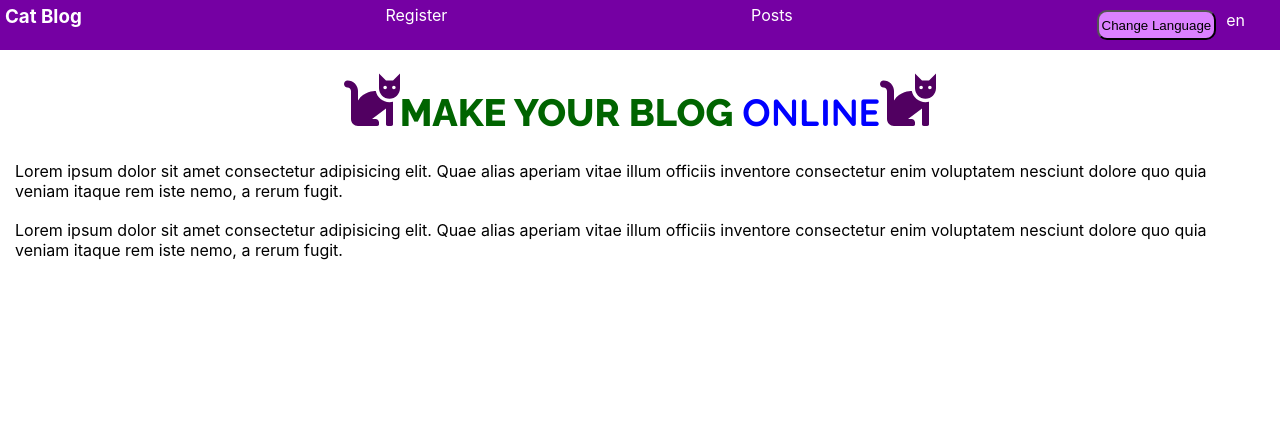
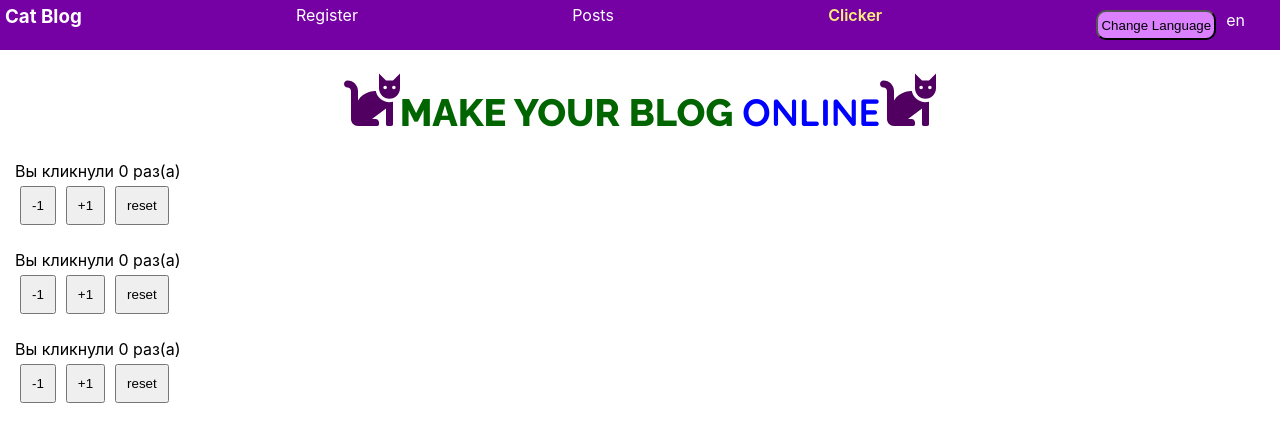
Before and after one commit to karaychentseva/js-pro-course, a React (Create React App) app in the folder hw-37/my-app/: page /clicker in a window 1280 px wide. Before the commit this address led to /home. Shown: the top 442 px of the page. Built offline with nearby package versions, Linux system fonts and the light colour scheme.

Commit message:
ht-46 - add reducer for clicker

```diff
--- a/hw-37/my-app/package.json
+++ b/hw-37/my-app/package.json
@@ -16,8 +16,10 @@
     "axios": "^0.26.1",
     "react": "^17.0.2",
     "react-dom": "^17.0.2",
+    "react-redux": "^8.0.1",
     "react-router-dom": "^6.3.0",
     "react-scripts": "5.0.0",
+    "redux": "^4.2.0",
     "sass": "^1.49.9",
     "typescript": "^4.6.3",
     "web-vitals": "^2.1.4"
--- a/hw-37/my-app/src/App.tsx
+++ b/hw-37/my-app/src/App.tsx
@@ -39,6 +39,13 @@ const App = () => {
             {/* <Post id={12} /> */}
 
             <Routes>
+            <Route path="/clicker/" element= {
+                <div>
+                  <ClickButton/>
+                  <ClickButton/>
+                  <ClickButton/>
+                </div>
+              } />
               <Route path="/registration/*" element={<Registration/>} />
               <Route path="/home" element={
                 <div>
--- /dev/null
+++ b/hw-37/my-app/src/components/click-button/ClickButton.scss
@@ -0,0 +1,8 @@
+.click-button-component {
+    margin-bottom: 20px;
+
+    button{
+        margin: 5px;
+        padding: 10px;
+    }
+}
--- a/hw-37/my-app/src/components/click-button/ClickButton.tsx
+++ b/hw-37/my-app/src/components/click-button/ClickButton.tsx
@@ -1,29 +1,35 @@
-import { useEffect, useState } from "react";
+import { useDispatch, useSelector } from "react-redux";
+import { setValue, shiftValue } from "../../store/clicker/actionCreators";
 
+import "./ClickButton.scss";
 type PropsType = {}
 
 const ClickButton = ({}: PropsType) => {
-    const [count, setCount] = useState(10);
-
-    useEffect(() => {
-        console.log('component render, counter: ' + count);
-    }, [count]);
+    const count = useSelector((state: any) => state.clicker.value);
+    const dispatch = useDispatch();
 
     const increment = () => {
-        setCount(count + 1);
+        dispatch(shiftValue(1));
     }
     const decrement = () => {
-        setCount(count - 1);
+        dispatch(shiftValue(-1));
+    }
+
+    const reset = () => {
+        dispatch(setValue(0));
     }
 
     return (
-        <div>
-            <p style={{ background: count % 2 ? "red" : "green" }}>Вы кликнули {count} раз(а)</p>
+        <div className="click-button-component">
+            <p>Вы кликнули {count} раз(а)</p>
+            <button onClick={decrement}>
+                -1
+            </button>
             <button onClick={increment}>
-            Нажми на меня - увеличить
+                +1
             </button>
-            <button onClick={decrement}>
-            Нажми на меня - уменьшить
+            <button onClick={reset}>
+                reset
             </button>
         </div>
     )
--- a/hw-37/my-app/src/components/header/Header.tsx
+++ b/hw-37/my-app/src/components/header/Header.tsx
@@ -9,6 +9,7 @@ type PropsType = {
 const LINKS = [
     { url: "/registration", text: "Register" },
     { url: "/posts", text: "Posts" },
+    { url: "/clicker", text: "Clicker" },
 ]
 
 const Header: React.FC<PropsType> = () => {
--- a/hw-37/my-app/src/index.tsx
+++ b/hw-37/my-app/src/index.tsx
@@ -1,11 +1,15 @@
 import React from 'react';
+import { Provider } from 'react-redux'
 import ReactDOM from 'react-dom';
 import App from './App';
+import store from './store/store';
 import './index.css';
 
 ReactDOM.render(
   <React.StrictMode>
-    <App />
+    <Provider store={store}>
+      <App />
+    </Provider>
   </React.StrictMode>,
   document.getElementById('root')
 );
--- /dev/null
+++ b/hw-37/my-app/src/store/clicker/actionCreators.ts
@@ -0,0 +1,11 @@
+import { ClickerAction, ClickerActionTypes } from './types';
+
+export const setValue = (value: number): ClickerAction => ({
+    type: ClickerActionTypes.SET_VALUE,
+    payload: value,
+});
+
+export const shiftValue = (value: number): ClickerAction => ({
+    type: ClickerActionTypes.SHIFT_VALUE,
+    payload: value,
+});
--- /dev/null
+++ b/hw-37/my-app/src/store/clicker/reducer.ts
@@ -0,0 +1,25 @@
+import { ClickerStateType } from "./types";
+import { ClickerAction, ClickerActionTypes } from "./types";
+
+const initialState: ClickerStateType = {
+    value: 0,
+}
+
+export const clickerReducer = (state = initialState, action: ClickerAction): ClickerStateType => {
+    switch(action.type) {
+        case ClickerActionTypes.SET_VALUE: {
+            return {
+                ...state,
+                value: action.payload,
+            }
+        }
+        case ClickerActionTypes.SHIFT_VALUE: {
+            const value = state.value + action.payload;
+            return {
+                ...state,
+                value,
+            }
+        }
+        default: return state;
+    }
+}
--- /dev/null
+++ b/hw-37/my-app/src/store/clicker/types.ts
@@ -0,0 +1,22 @@
+export type ClickerStateType = {
+    value: number
+}
+
+export enum ClickerActionTypes {
+    SET_VALUE = "SET_VALUE",
+    SHIFT_VALUE = "SHIFT_VALUE",
+}
+
+type setValueAction = {
+    type: ClickerActionTypes.SET_VALUE,
+    payload: number,
+}
+
+type shiftValueAction = {
+    type: ClickerActionTypes.SHIFT_VALUE,
+    payload: number,
+}
+
+export type ClickerAction =
+    setValueAction
+    | shiftValueAction;
--- /dev/null
+++ b/hw-37/my-app/src/store/reducers.ts
@@ -0,0 +1,6 @@
+import { combineReducers } from "redux";
+import { clickerReducer } from "./clicker/reducer";
+
+export default combineReducers({
+    clicker: clickerReducer,
+});
--- /dev/null
+++ b/hw-37/my-app/src/store/store.ts
@@ -0,0 +1,6 @@
+import { createStore } from "redux";
+import reducers from "./reducers";
+
+const store = createStore(reducers);
+
+export default store ;
```
Also changed, not shown: 1 other file (tests, documents, lock files or other folders).
